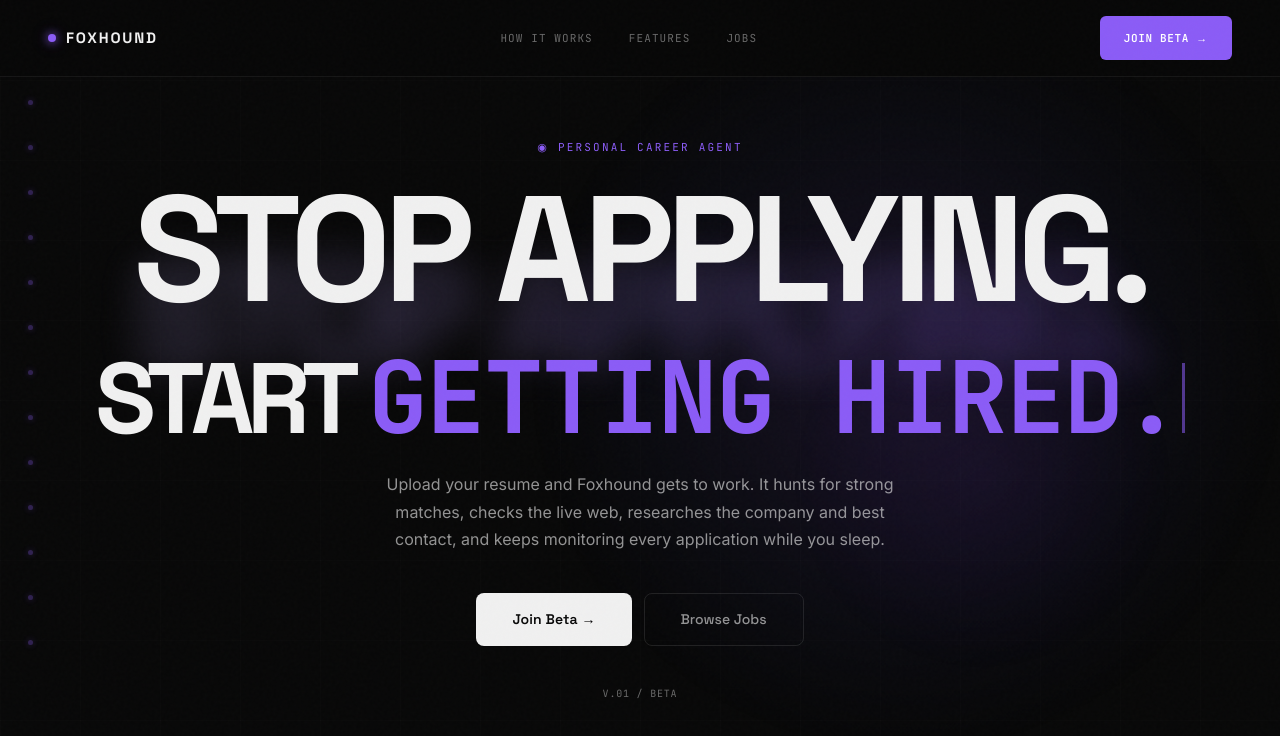
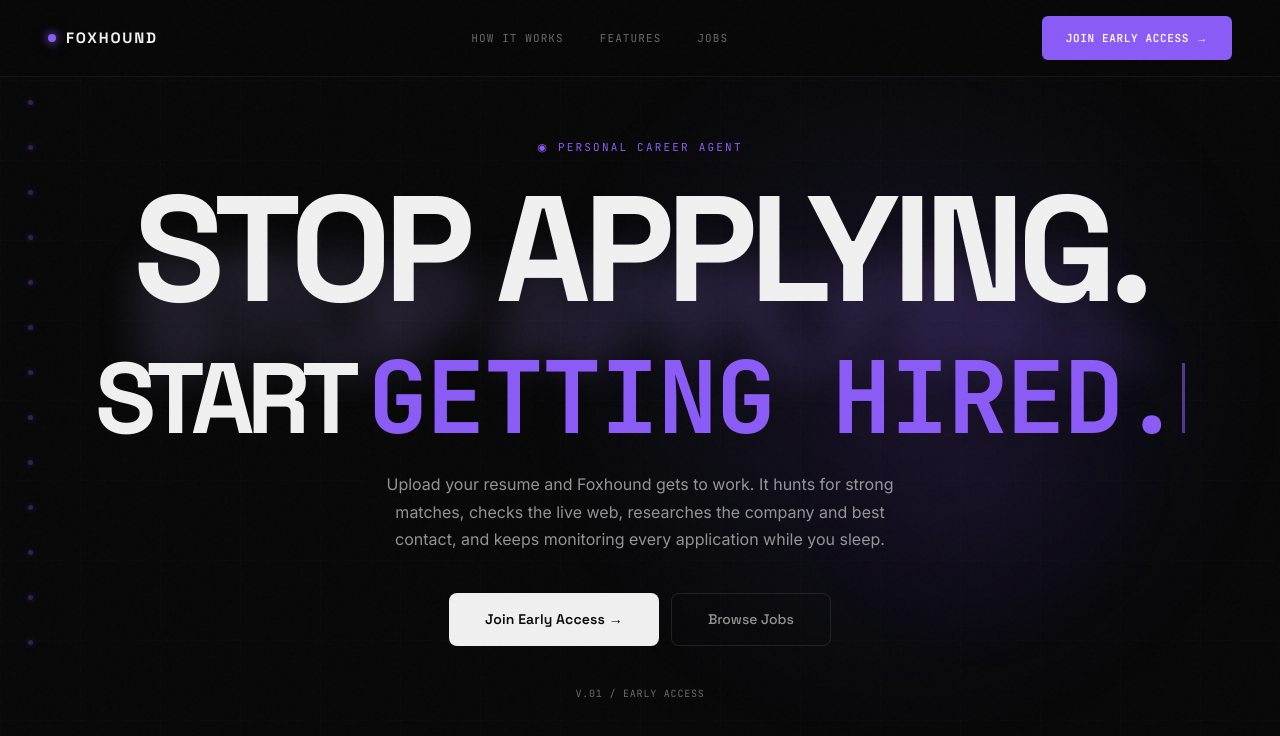
Before and after one commit to technicallynadi/foxhound, a Next.js app in the folder ui/: page / in a window 1280 px wide. Shown: the top 736 px of the page. Built offline with nearby package versions, Linux system fonts and the light colour scheme; no server answers.

Commit message:
copy: beta → early access everywhere
Replaced all user-facing "Beta" references with "Early Access" across
landing page, nav, settings, and jobs page.

```diff
--- a/ui/src/app/jobs/page.tsx
+++ b/ui/src/app/jobs/page.tsx
@@ -491,7 +491,7 @@
           }}
         />
 
-        {/* CTA — Beta waitlist */}
+        {/* CTA — Early access waitlist */}
         <div style={{ marginTop: 24, textAlign: "center" }}>
           <button
             onClick={handleApplyWithFoxhound}
--- a/ui/src/app/page.tsx
+++ b/ui/src/app/page.tsx
@@ -226,7 +226,7 @@
             }}
           >
             <Link href="/login" className="btn-solid">
-              Join Beta →
+              Join Early Access →
             </Link>
             <Link href="/jobs" className="btn-ghost">
               Browse Jobs
@@ -245,7 +245,7 @@
             textTransform: "uppercase",
           }}
         >
-          V.01 / Beta
+          V.01 / Early Access
         </div>
       </section>
 
@@ -1378,7 +1378,7 @@
             }}
           >
             <Link href="/login" className="btn-solid">
-              Join Beta →
+              Join Early Access →
             </Link>
             <Link href="/jobs" className="btn-ghost">
               Browse Jobs
--- a/ui/src/app/settings/page.tsx
+++ b/ui/src/app/settings/page.tsx
@@ -715,7 +715,7 @@
             <div style={{ padding: '16px 0', display: 'flex', justifyContent: 'space-between', alignItems: 'center', borderBottom: '1px solid var(--b)' }}>
               <div>
                 <div style={{ fontSize: 14, fontWeight: 500 }}>Plan</div>
-                <div style={{ fontSize: 13, color: 'var(--t3)', marginTop: 2 }}>Beta — Free</div>
+                <div style={{ fontSize: 13, color: 'var(--t3)', marginTop: 2 }}>Early Access — Free</div>
               </div>
               <span style={{ fontFamily: 'var(--font-mono)', fontSize: 10, color: 'var(--vl)', letterSpacing: '0.04em', textTransform: 'uppercase' }}>
                 Active
--- a/ui/src/components/AppNav.tsx
+++ b/ui/src/components/AppNav.tsx
@@ -105,7 +105,7 @@
         ))}
       </div>
 
-      {/* Right side: avatar when signed in, "Join Beta" when not */}
+      {/* Right side: avatar when signed in, "Join Early Access" when not */}
       {isSignedIn ? (
         <div className="nav-cta-desktop" style={{ display: 'flex', alignItems: 'center', gap: 12 }}>
           <Link href="/profile" style={{
@@ -146,7 +146,7 @@
           </button>
         </div>
       ) : (
-        <Link href="/login" className="btn-violet nav-cta-desktop">Join Beta</Link>
+        <Link href="/login" className="btn-violet nav-cta-desktop">Join Early Access</Link>
       )}
 
       <button
@@ -199,7 +199,7 @@
               </button>
             </>
           ) : (
-            <Link href="/login" onClick={() => setMenuOpen(false)} className="btn-violet" style={{ textAlign: 'center', marginTop: 8 }}>Join Beta</Link>
+            <Link href="/login" onClick={() => setMenuOpen(false)} className="btn-violet" style={{ textAlign: 'center', marginTop: 8 }}>Join Early Access</Link>
           )}
         </div>
       )}
--- a/ui/src/components/landing/LandingNav.tsx
+++ b/ui/src/components/landing/LandingNav.tsx
@@ -38,7 +38,7 @@
       </div>
 
       <Link href="/login" className="btn-violet nav-cta-desktop">
-        Join Beta →
+        Join Early Access →
       </Link>
 
       <button
@@ -63,7 +63,7 @@
           <Link href="/#how" onClick={() => setMenuOpen(false)} style={{ fontFamily: 'var(--font-mono)', fontSize: 12, color: 'var(--t2)', letterSpacing: '0.08em', textTransform: 'uppercase' }}>How it works</Link>
           <Link href="/#features" onClick={() => setMenuOpen(false)} style={{ fontFamily: 'var(--font-mono)', fontSize: 12, color: 'var(--t2)', letterSpacing: '0.08em', textTransform: 'uppercase' }}>Features</Link>
           <Link href="/jobs" onClick={() => setMenuOpen(false)} style={{ fontFamily: 'var(--font-mono)', fontSize: 12, color: 'var(--t2)', letterSpacing: '0.08em', textTransform: 'uppercase' }}>Jobs</Link>
-          <Link href="/login" onClick={() => setMenuOpen(false)} className="btn-violet" style={{ textAlign: 'center', marginTop: 8 }}>Join Beta →</Link>
+          <Link href="/login" onClick={() => setMenuOpen(false)} className="btn-violet" style={{ textAlign: 'center', marginTop: 8 }}>Join Early Access →</Link>
         </div>
       )}
     </nav>
```
